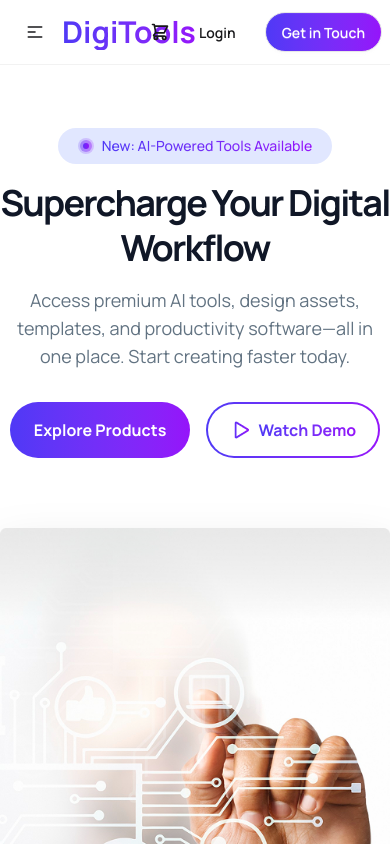
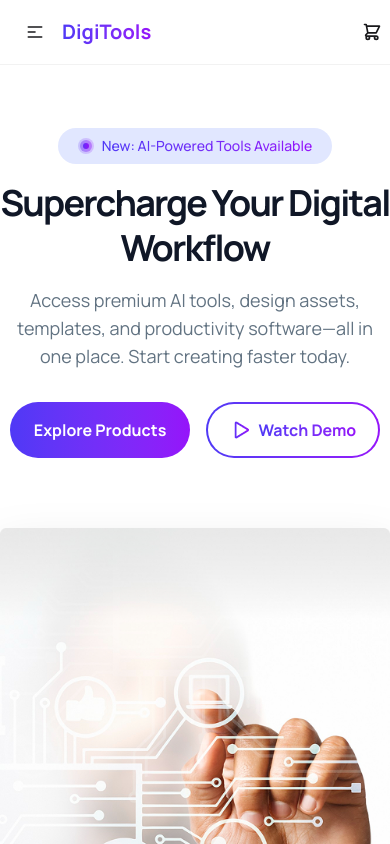
Before and after one commit to RizviBR0/B13-A6-DigiTools-Platform, a React (Vite) app: page / in a window 390 px wide. Shown: the top 844 px of the page. Built offline with nearby package versions, Linux system fonts and the light colour scheme.

Commit message:
Adjust Navbar component for better responsiveness

```diff
--- a/src/components/Navbar.jsx
+++ b/src/components/Navbar.jsx
@@ -29,7 +29,7 @@ const Navbar = ({ selectedProduct, setSelectedTab }) => {
                     </div>
 
                     <div className="flex items-center justify-center">
-                        <span className='text-3xl font-bold bg-linear-to-r from-[#4F39F6] to-[#9514FA] bg-clip-text text-transparent'>DigiTools</span>
+                        <span className='text-xl sm:text-3xl font-bold bg-linear-to-r from-[#4F39F6] to-[#9514FA] bg-clip-text text-transparent'>DigiTools</span>
                     </div>
                 </div>
 
@@ -54,7 +54,7 @@ const Navbar = ({ selectedProduct, setSelectedTab }) => {
                 </div>
 
 
-                <div className="navbar-end gap-3">
+                <div className="navbar-end gap-1 sm:gap-3">
                     <div className="indicator cursor-pointer" onClick={() => setSelectedTab("Cart")}>
                         <svg xmlns="http://www.w3.org/2000/svg" className="h-5 w-5" fill="none" viewBox="0 0 24 24" stroke="currentColor"> <path strokeLinecap="round" strokeLinejoin="round" strokeWidth="2" d="M3 3h2l.4 2M7 13h10l4-8H5.4M7 13L5.4 5M7 13l-2.293 2.293c-.63.63-.184 1.707.707 1.707H17m0 0a2 2 0 100 4 2 2 0 000-4zm-8 2a2 2 0 11-4 0 2 2 0 014 0z" /> </svg>
                         {selectedProduct.length > 0 && (
@@ -62,8 +62,8 @@ const Navbar = ({ selectedProduct, setSelectedTab }) => {
                         )}
                     </div>
 
-                    <a className="btn btn-ghost font-semibold rounded-full">Login</a>
-                    <a className="btn bg-linear-to-r from-[#4F39F6] to-[#9514FA] rounded-full text-white">Get in Touch</a>
+                    <a className="btn btn-ghost font-semibold rounded-full hidden sm:flex">Login</a>
+                    <a className="btn bg-linear-to-r from-[#4F39F6] to-[#9514FA] rounded-full text-white hidden sm:flex">Get in Touch</a>
                 </div>
             </div>
         </div>
```
